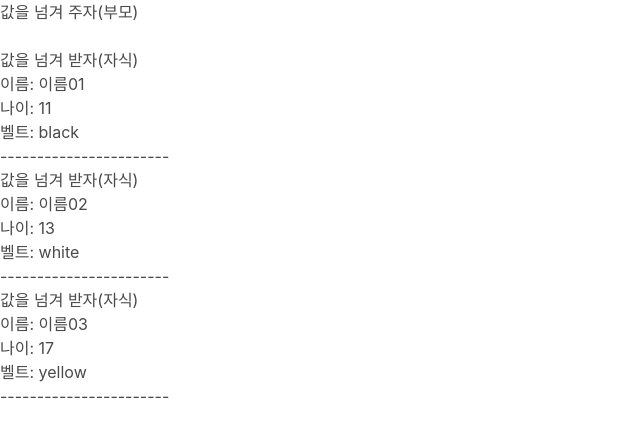
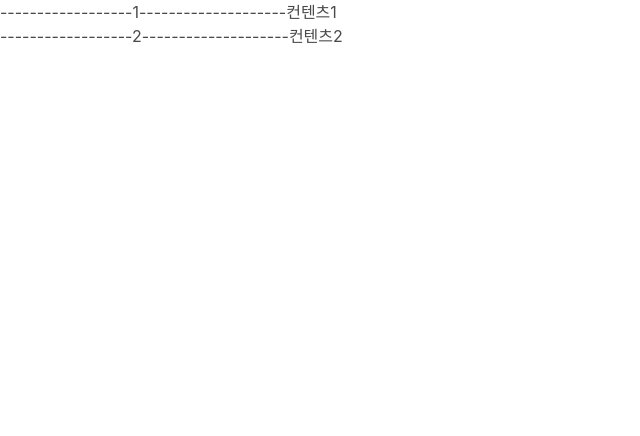
Before and after one commit to webmcki/react-final, a React (Create React App) app: page / in a window 1280 px wide. Shown: the top 436 px of the page, without its empty margins (0-640 px from the left). Built offline with nearby package versions, Linux system fonts and the light colour scheme.

Commit message:
todo 지우기까지 완성

```diff
--- a/public/index.html
+++ b/public/index.html
@@ -1,5 +1,5 @@
 <!DOCTYPE html>
-<html lang="en">
+<html lang="ko">
   <head>
     <meta charset="utf-8" />
     <link rel="shortcut icon" href="%PUBLIC_URL%/favicon.ico" />
--- a/src/App.js
+++ b/src/App.js
@@ -1,10 +1,11 @@
 import React, {Component} from 'react'
-// import Timer from './cpnts/timer'
-import PropsTest from './cpnts/propstest'
+//import Timer from './cpnts/timer'
+//import PropsTest from './cpnts/propstest'
+import Todos from './cpnts/todo'
 
 class App extends Component {
   render() {
-    return <PropsTest />
+    return <Todos />
   }
 }
 
--- /dev/null
+++ b/src/cpnts/form/index.js
@@ -0,0 +1,34 @@
+import React, {Component} from 'react'
+
+export default class index extends Component {
+  state = {
+    name: null,
+    age: null,
+    belt: null
+  }
+  handleChange = (e) => {
+    this.setState({
+      [e.target.id]: e.target.value
+    })
+  }
+  handleSubmit = (e) => {
+    e.preventDefault()
+    //console.log(this.state)
+    this.props.addForm(this.state)
+  }
+  render() {
+    return (
+      <div>
+        <form onSubmit={this.handleSubmit}>
+          <label htmlFor="name">이름</label>
+          <input type="text" id="name" onChange={this.handleChange} />
+          <label htmlFor="name">나이</label>
+          <input type="text" id="age" onChange={this.handleChange} />
+          <label htmlFor="name">벨트</label>
+          <input type="text" id="belt" onChange={this.handleChange} />
+          <button>추가</button>
+        </form>
+      </div>
+    )
+  }
+}
--- a/src/cpnts/propstest/index.js
+++ b/src/cpnts/propstest/index.js
@@ -1,5 +1,6 @@
 import React, {Component} from 'react'
 import Child from './child'
+import Form from '../form'
 
 export default class index extends Component {
   state = {
@@ -9,12 +10,15 @@ export default class index extends Component {
       {name: '이름03', age: 17, belt: 'yellow', id: 3}
     ]
   }
+  addForm = (fromParents) => {}
   render() {
     return (
       <div>
         <p>값을 넘겨 주자(부모)</p>
         <br />
         <Child fromParents={this.state.fromParents} />
+        <br />
+        <Form addForm={this.addForm} />
       </div>
     )
   }
--- /dev/null
+++ b/src/cpnts/todo/Todos.js
@@ -0,0 +1,21 @@
+import React from 'react'
+
+const Todos = ({todos, deleteTodo}) => {
+  const todoList = todos.length ? (
+    todos.map((todo) => {
+      return (
+        <div key={todo.id}>
+          <span onClick={() => deleteTodo(todo.id)}>
+            ------------------{todo.id}--------------------
+          </span>
+          <span>{todo.content}</span>
+        </div>
+      )
+    })
+  ) : (
+    <p>입력하세요</p>
+  )
+  return <div>{todoList}</div>
+}
+
+export default Todos
--- /dev/null
+++ b/src/cpnts/todo/index.js
@@ -0,0 +1,19 @@
+import React, {Component} from 'react'
+import Todos from './Todos'
+
+export default class index extends Component {
+  state = {
+    todos: [{id: 1, content: '컨텐츠1'}, {id: 2, content: '컨텐츠2'}]
+  }
+  deleteTodo = (id) => {
+    const todos = this.state.todos.filter((todo) => {
+      return todo.id !== id
+    })
+    this.setState({
+      todos: todos
+    })
+  }
+  render() {
+    return <Todos todos={this.state.todos} deleteTodo={this.deleteTodo} />
+  }
+}
```
